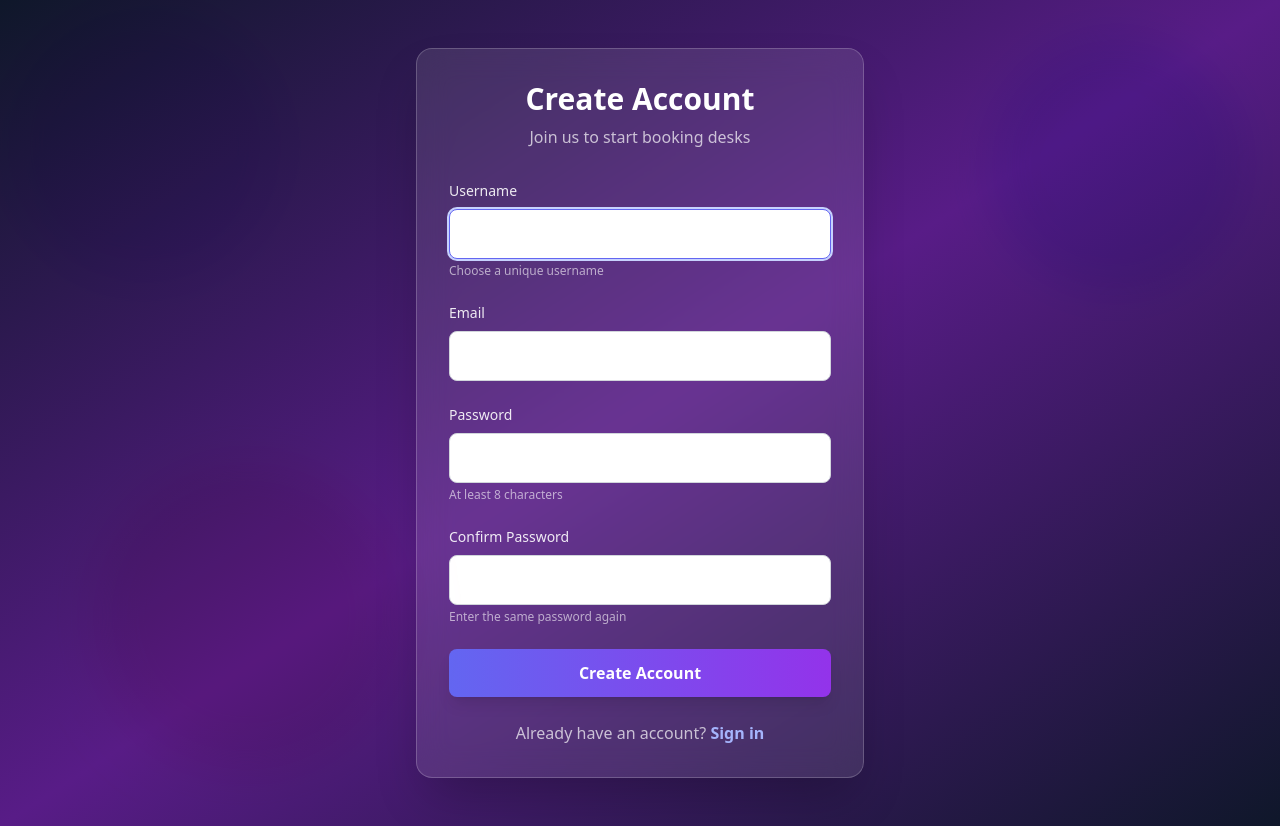
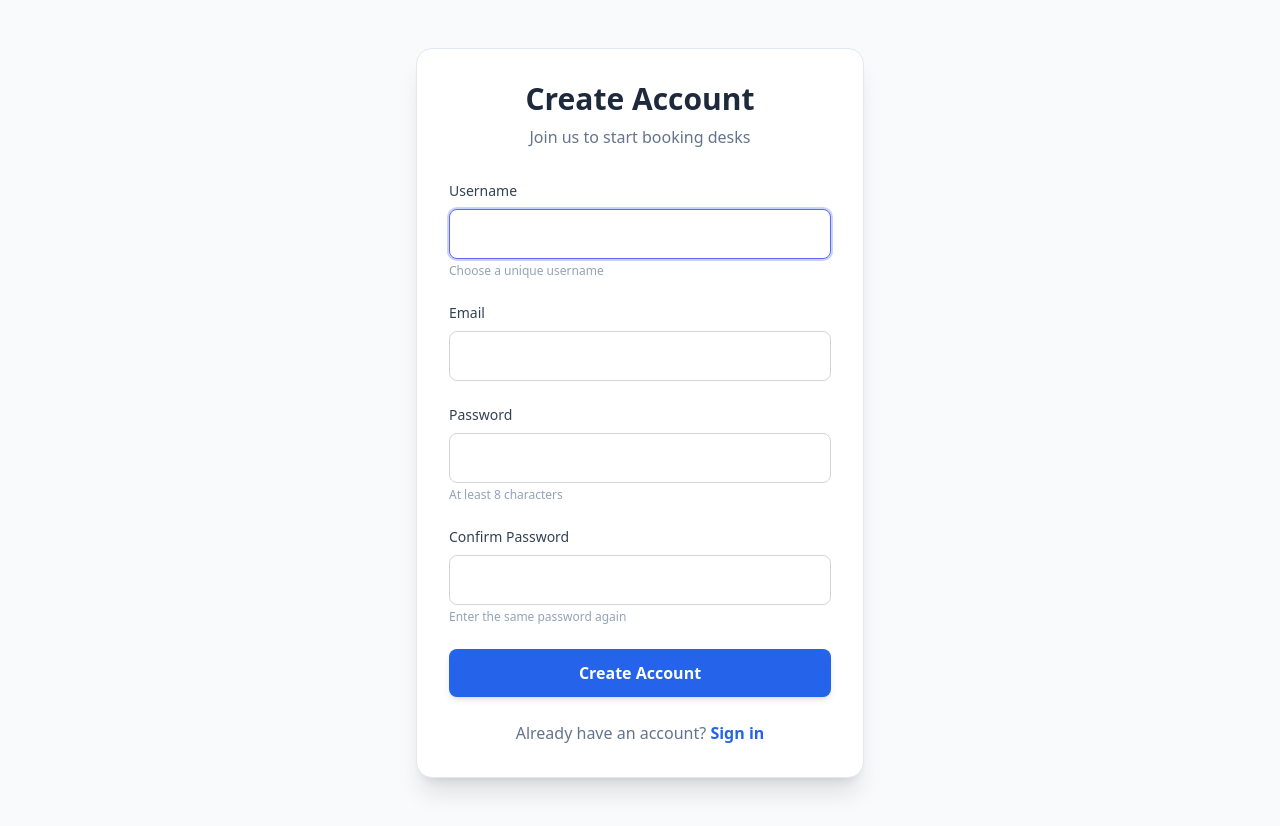
Before and after one commit to felixcaronpare/desk-booking-app, a Django app: page /register/ in a window 1280 px wide. Run offline with Django 5.2, Linux system fonts and the light colour scheme; some libraries are stand-ins or nearby versions.

Commit message:
pretty big refactor, new features, add background, change desks location, change styles

```diff
--- a/core/models.py
+++ b/core/models.py
@@ -3,11 +3,11 @@
 
 class Desk(models.Model):
     name = models.CharField(max_length=100)
-    row = models.IntegerField(default=0)
-    col = models.IntegerField(default=0)
+    x = models.FloatField(default=0.0)
+    y = models.FloatField(default=0.0)
 
     def __str__(self):
-        return f"{self.name} (Row: {self.row}, Col: {self.col})"
+        return f"{self.name} (X: {self.x}, Y: {self.y})"
 
 
 class Booking(models.Model):
--- a/core/templates/core/base.html
+++ b/core/templates/core/base.html
@@ -6,19 +6,19 @@
     <title>{% block title %}Desk Booking App{% endblock %}</title>
     <script src="https://cdn.tailwindcss.com"></script>
 </head>
-<body class="bg-gradient-to-br from-slate-900 via-purple-900 to-slate-900 min-h-screen">
+<body class="bg-slate-50 min-h-screen text-slate-900">
     {% if user.is_authenticated %}
-    <nav class="bg-white/10 backdrop-blur-md border-b border-white/20">
+    <nav class="bg-white shadow-sm border-b border-slate-200">
         <div class="max-w-7xl mx-auto px-4 sm:px-6 lg:px-8">
             <div class="flex justify-between items-center h-16">
                 <div class="flex items-center">
-                    <h1 class="text-2xl font-bold text-white">Desk Booking</h1>
+                    <h1 class="text-2xl font-bold text-slate-800">Desk Booking</h1>
                 </div>
                 <div class="flex items-center space-x-4">
-                    <span class="text-white/80">Welcome, <span class="font-semibold text-white">{{ user.username }}</span></span>
+                    <span class="text-slate-600">Welcome, <span class="font-semibold text-slate-800">{{ user.username }}</span></span>
                     <form method="post" action="{% url 'logout' %}" class="inline">
                         {% csrf_token %}
-                        <button type="submit" class="px-4 py-2 bg-red-500/80 hover:bg-red-600 text-white rounded-lg transition-all duration-200 backdrop-blur-sm">
+                        <button type="submit" class="px-4 py-2 bg-red-50 hover:bg-red-100 text-red-600 border border-red-200 rounded-lg transition-all duration-200 font-medium">
                             Logout
                         </button>
                     </form>
--- a/core/templates/core/register.html
+++ b/core/templates/core/register.html
@@ -3,106 +3,84 @@
 {% block title %}Register - Desk Booking{% endblock %}
 
 {% block content %}
-<div class="min-h-screen flex items-center justify-center px-4 py-12">
+<div class="min-h-screen flex items-center justify-center px-4 py-12 bg-slate-50">
     <div class="max-w-md w-full">
         <!-- Registration Card -->
-        <div class="bg-white/10 backdrop-blur-lg rounded-2xl shadow-2xl border border-white/20 p-8">
+        <div class="bg-white rounded-2xl shadow-xl border border-slate-200 p-8">
             <div class="text-center mb-8">
-                <h2 class="text-3xl font-bold text-white mb-2">Create Account</h2>
-                <p class="text-white/70">Join us to start booking desks</p>
+                <h2 class="text-3xl font-bold text-slate-800 mb-2">Create Account</h2>
+                <p class="text-slate-500">Join us to start booking desks</p>
             </div>
 
             <form method="post" class="space-y-6">
                 {% csrf_token %}
 
                 {% if form.non_field_errors %}
-                <div class="bg-red-500/20 border border-red-500 text-red-100 px-4 py-3 rounded-lg">
+                <div class="bg-red-50 border border-red-200 text-red-600 px-4 py-3 rounded-lg text-sm">
                     {{ form.non_field_errors }}
                 </div>
                 {% endif %}
 
                 <div>
-                    <label for="{{ form.username.id_for_label }}" class="block text-sm font-medium text-white/90 mb-2">
+                    <label for="{{ form.username.id_for_label }}" class="block text-sm font-medium text-slate-700 mb-2">
                         Username
                     </label>
                     {{ form.username }}
                     {% if form.username.errors %}
-                    <p class="mt-1 text-sm text-red-300">{{ form.username.errors.0 }}</p>
+                    <p class="mt-1 text-sm text-red-500">{{ form.username.errors.0 }}</p>
                     {% else %}
-                    <p class="mt-1 text-xs text-white/60">Choose a unique username</p>
+                    <p class="mt-1 text-xs text-slate-400">Choose a unique username</p>
                     {% endif %}
                 </div>
 
                 <div>
-                    <label for="{{ form.email.id_for_label }}" class="block text-sm font-medium text-white/90 mb-2">
+                    <label for="{{ form.email.id_for_label }}" class="block text-sm font-medium text-slate-700 mb-2">
                         Email
                     </label>
                     {{ form.email }}
                     {% if form.email.errors %}
-                    <p class="mt-1 text-sm text-red-300">{{ form.email.errors.0 }}</p>
+                    <p class="mt-1 text-sm text-red-500">{{ form.email.errors.0 }}</p>
                     {% endif %}
                 </div>
 
                 <div>
-                    <label for="{{ form.password1.id_for_label }}" class="block text-sm font-medium text-white/90 mb-2">
+                    <label for="{{ form.password1.id_for_label }}" class="block text-sm font-medium text-slate-700 mb-2">
                         Password
                     </label>
                     {{ form.password1 }}
                     {% if form.password1.errors %}
-                    <p class="mt-1 text-sm text-red-300">{{ form.password1.errors.0 }}</p>
+                    <p class="mt-1 text-sm text-red-500">{{ form.password1.errors.0 }}</p>
                     {% else %}
-                    <p class="mt-1 text-xs text-white/60">At least 8 characters</p>
+                    <p class="mt-1 text-xs text-slate-400">At least 8 characters</p>
                     {% endif %}
                 </div>
 
                 <div>
-                    <label for="{{ form.password2.id_for_label }}" class="block text-sm font-medium text-white/90 mb-2">
+                    <label for="{{ form.password2.id_for_label }}" class="block text-sm font-medium text-slate-700 mb-2">
                         Confirm Password
                     </label>
                     {{ form.password2 }}
                     {% if form.password2.errors %}
-                    <p class="mt-1 text-sm text-red-300">{{ form.password2.errors.0 }}</p>
+                    <p class="mt-1 text-sm text-red-500">{{ form.password2.errors.0 }}</p>
                     {% else %}
-                    <p class="mt-1 text-xs text-white/60">Enter the same password again</p>
+                    <p class="mt-1 text-xs text-slate-400">Enter the same password again</p>
                     {% endif %}
                 </div>
 
-                <button type="submit" class="w-full bg-gradient-to-r from-indigo-500 to-purple-600 hover:from-indigo-600 hover:to-purple-700 text-white font-semibold py-3 px-4 rounded-lg transition-all duration-200 transform hover:scale-105 shadow-lg">
+                <button type="submit" class="w-full bg-blue-600 hover:bg-blue-700 text-white font-semibold py-3 px-4 rounded-lg transition-colors duration-200 shadow-md">
                     Create Account
                 </button>
             </form>
 
             <div class="mt-6 text-center">
-                <p class="text-white/70">
+                <p class="text-slate-500">
                     Already have an account?
-                    <a href="{% url 'login' %}" class="text-indigo-300 hover:text-indigo-200 font-semibold transition-colors duration-200">
+                    <a href="{% url 'login' %}" class="text-blue-600 hover:text-blue-700 font-semibold transition-colors duration-200">
                         Sign in
                     </a>
                 </p>
             </div>
         </div>
-
-        <!-- Decorative Elements -->
-        <div class="absolute top-0 left-0 w-72 h-72 bg-purple-500 rounded-full mix-blend-multiply filter blur-xl opacity-20 animate-blob"></div>
-        <div class="absolute top-0 right-0 w-72 h-72 bg-indigo-500 rounded-full mix-blend-multiply filter blur-xl opacity-20 animate-blob animation-delay-2000"></div>
-        <div class="absolute bottom-0 left-20 w-72 h-72 bg-pink-500 rounded-full mix-blend-multiply filter blur-xl opacity-20 animate-blob animation-delay-4000"></div>
     </div>
 </div>
-
-<style>
-    @keyframes blob {
-        0%, 100% { transform: translate(0, 0) scale(1); }
-        33% { transform: translate(30px, -50px) scale(1.1); }
-        66% { transform: translate(-20px, 20px) scale(0.9); }
-    }
-    .animate-blob {
-        animation: blob 7s infinite;
-    }
-    .animation-delay-2000 {
-        animation-delay: 2s;
-    }
-    .animation-delay-4000 {
-        animation-delay: 4s;
-    }
-</style>
 {% endblock %}
--- a/core/views.py
+++ b/core/views.py
@@ -87,7 +87,7 @@
          else:
              selected_date = start_of_week
 
-    desks = Desk.objects.all().order_by('row', 'col')
+    desks = Desk.objects.all()
     bookings = Booking.objects.filter(date=selected_date)
 
     booked_desk_ids = bookings.values_list('desk_id', flat=True)
```
Also changed, not shown: core/management/commands/setup_desks.py (+53 -17 lines), core/templates/core/floor_plan.html (+33 -51 lines), core/templates/core/login.html (+12 -34 lines), core/migrations/0003_remove_desk_col_remove_desk_row_desk_x_desk_y.py (added), core/static/core/images/floor_plan_bg.png (added).
